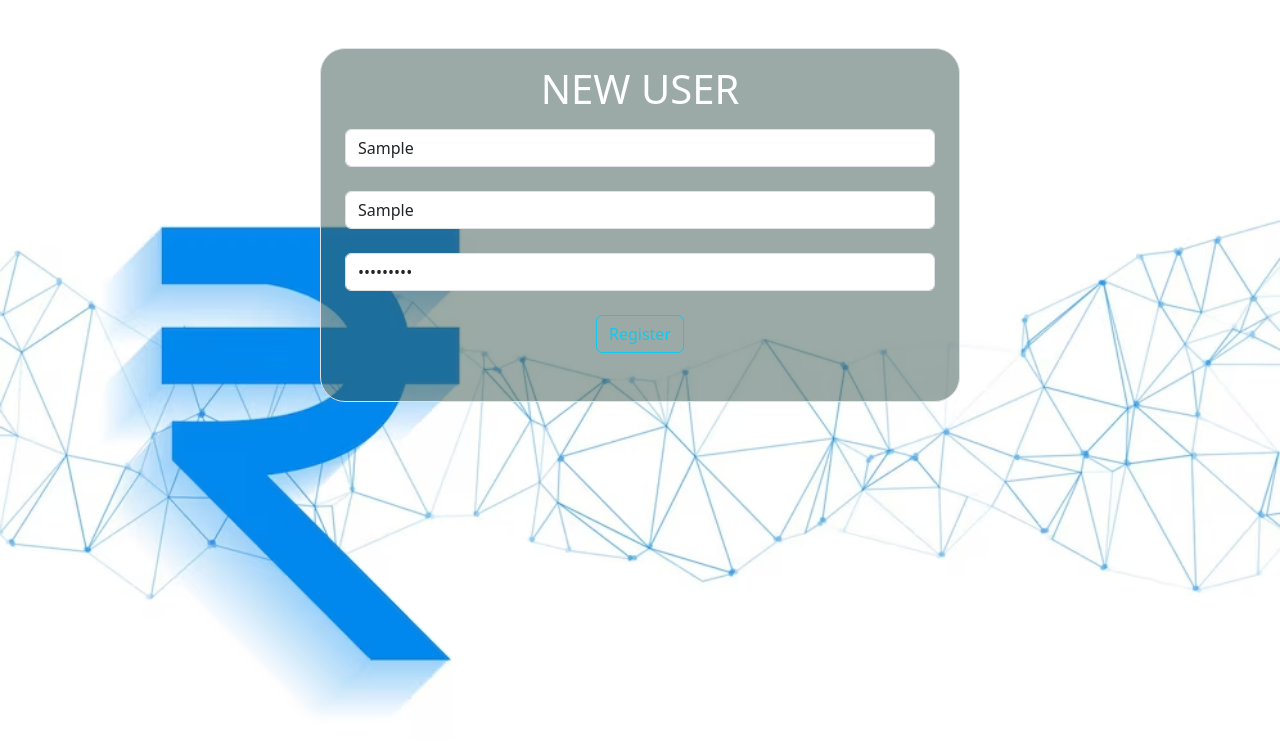
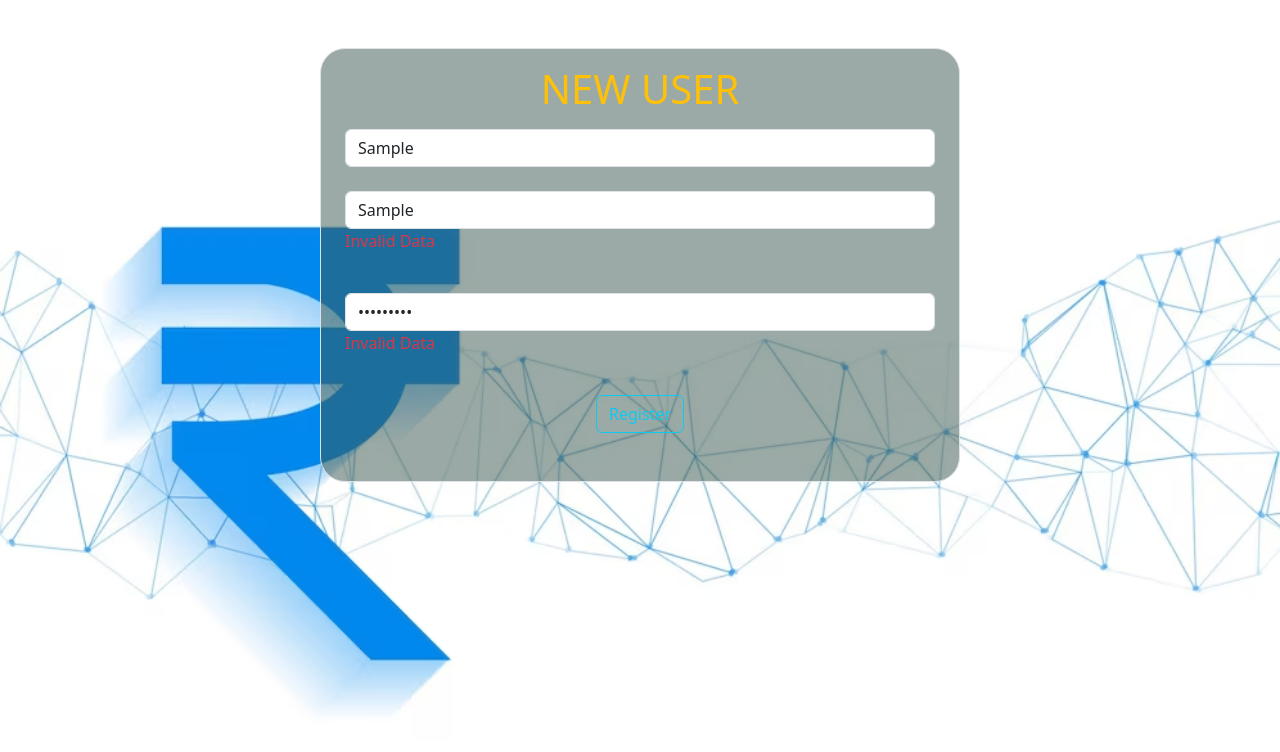
Before and after one commit to Athul001/bankapp, an Angular app: page /register in a window 1280 px wide. Both pictures are taken after typing "Sample", "Sample", "Sample123" into the empty fields and a click on the button "Register". Shown: the top 752 px of the page. Built offline with nearby package versions, Linux system fonts and the light colour scheme.

Commit message:
initial commit - Form Validation -showing errors

```diff
--- a/src/app/login/login.component.html
+++ b/src/app/login/login.component.html
@@ -1,17 +1,26 @@
-<div><h3 class="text-black text-center   p-3"><mark>{{aim}}</mark></h3></div>
+<div>
+    <h3 class="text-black text-center   p-3"><mark>{{aim}}</mark></h3>
+</div>
 
-<form (ngSubmit)="login()">
+<form [formGroup]="loginForm" (ngSubmit)="login()">
     <div class="container w-25 border mt-5 p-3" style="background: rgb(57,87,79,0.5); border-radius: 25px;">
         <h1 class="text-center text-white">Login Page</h1>
         <div class="mt-2 p-2">
-        <input [(ngModel)]="acno" name="acno"  [placeholder]="data" type="text" class="form-control" id="acid">
+            <input formControlName="acno" name="acno" [placeholder]="data" type="text" class="form-control" id="acid">
+            <div class="text-danger" *ngIf="this.loginForm.get('acno')?.errors && this.loginForm.get('acno')?.touched ">
+                <p>Invalid Data</p>
+            </div>
         </div>
         <div class="mt-2 p-2">
-        <input [(ngModel)]="psw"  name="psw" type="password" placeholder="Password" class="form-control" id="pid">
+            <input formControlName="psw" name="psw" type="password" placeholder="Password" class="form-control"
+                id="pid">
+            <div class="text-danger" *ngIf="this.loginForm.get('psw')?.errors && this.loginForm.get('psw')?.touched ">
+                <p>Invalid Data</p>
+            </div>
         </div>
 
         <div class="text-center mt-2 p-2">
-        <button type="submit"  class="btn btn-outline-info">login</button><br><br>
+            <button type="submit" class="btn btn-outline-info">login</button><br><br>
             <p class="text-white">new user?<a class="text-info" routerLink="register">register</a></p>
         </div>
 
--- a/src/app/login/login.component.ts
+++ b/src/app/login/login.component.ts
@@ -1,6 +1,7 @@
 import { Component, OnInit } from '@angular/core';
 import { Router } from '@angular/router';
 import { DataService } from '../services/data.service';
+import { FormBuilder, Validators } from '@angular/forms';
 
 @Component({
   selector: 'app-login',
@@ -8,9 +9,6 @@ import { DataService } from '../services/data.service';
   styleUrls: ['./login.component.css']
 })
 export class LoginComponent implements OnInit {
-
-  acno: any
-  psw: any
 
 
 
@@ -25,29 +23,42 @@ export class LoginComponent implements OnInit {
 
 
 
-  constructor(private router:Router,private ds:DataService) {
-
-
+  constructor(private router: Router, private ds: DataService, private fb: FormBuilder) {
 
   }
-
+  loginForm = this.fb.group({
+    acno: ['', [Validators.required, Validators.pattern('[0-9]+')]],
+    psw: ['', [Validators.required, Validators.pattern('[a-zA-Z0-9]+')]]
+  })
   // (private router:Router) -----> Dependency Injection
   //private/public --> access specifier
 
   ngOnInit(): void {
   }
 
-  login(){
-    var acno = this.acno
-    var psw = this.psw
+  login() {
+    var acno = this.loginForm.value.acno
+    var psw = this.loginForm.value.psw
 
-  const result=this.ds.login(acno,psw)
+    if (this.loginForm.valid) {
+
+      const result = this.ds.login(acno, psw)
       // calling function from dataservice
-  if(result){
+
+      if (result) {
         alert('Login Success')
         this.router.navigateByUrl('dashboard')
         // routing technique--> navigateByUrl method
       }
+
+    }
+    else {
+      alert('invalid form')
+    }
+
+
+
+
 
 
 
--- a/src/app/register/register.component.html
+++ b/src/app/register/register.component.html
@@ -1,14 +1,17 @@
 <form [formGroup]="registerForm" (ngSubmit)="register()">
     <div class="container w-50 border mt-5 p-3" style="background: rgb(57,87,79,0.5); border-radius: 25px;">
-    <h1 class="text-center text-white">NEW USER</h1>
+    <h1 class="text-center  text-warning">NEW USER</h1>
     <div class="mt-2 p-2">
         <input formControlName="uname" name="unam1e"  placeholder="username" type="text" class="form-control" id="uid">
+        <div class="text-danger"  *ngIf="this.registerForm.get('uname')?.errors && this.registerForm.get('uname')?.touched "><p>Invalid Data</p></div>
     </div>
     <div class="mt-2 p-2">
         <input formControlName="acno" name="acn1o"  placeholder="ac number" type="text" class="form-control" id="acid">
+        <div class="text-danger"  *ngIf="this.registerForm.get('acno')?.errors && this.registerForm.get('acno')?.touched "><p>Invalid Data</p></div>
     </div>
     <div class="mt-2 p-2">
         <input formControlName="psw"  name="ps1w" type="password" placeholder="Password" class="form-control" id="pid">
+        <div class="text-danger"  *ngIf="this.registerForm.get('psw')?.errors && this.registerForm.get('psw')?.touched "><p>Invalid Data</p></div>
     </div>
 
     <div class="text-center mt-2 p-2">
```
Also changed, not shown: src/app/login/note.txt. Lines whose indentation alone changed are shown as unchanged.
